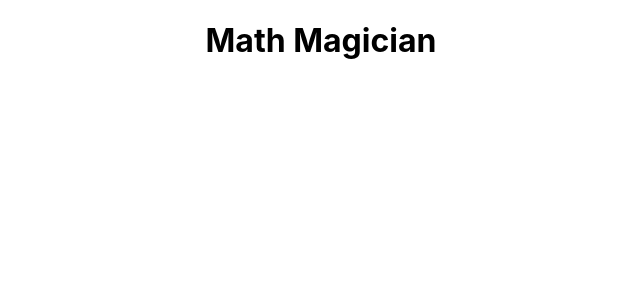
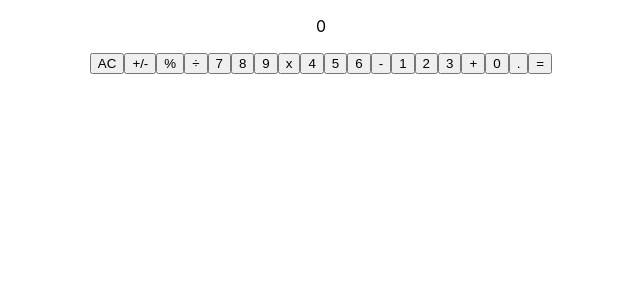
Before and after one commit to MostafaShahat2021/math-magician-SPA, a React (Create React App) app: page / in a window 1280 px wide. Shown: the top 300 px of the page, without its empty margins (319-959 px from the left). Built offline with nearby package versions, Linux system fonts and the light colour scheme.

Commit message:
Add components Dirictory With Calculator.js File

```diff
--- a/src/App.js
+++ b/src/App.js
@@ -1,9 +1,10 @@
 import './App.css';
+import CalcContainer from './components/Calculator';
 
 function App() {
   return (
     <div className="App">
-      <h1>Math Magician</h1>
+      <CalcContainer />
     </div>
   );
 }
--- /dev/null
+++ b/src/components/BtnContainer.js
@@ -0,0 +1,12 @@
+function BtnContainer() {
+  const calcFun = ['AC', '+/-', '%', '÷', 7, 8, 9, 'x', 4, 5, 6, '-', 1, 2, 3, '+', 0, '.', '='];
+  return (
+    <div className="btnContainer">
+      {
+        calcFun.map((element) => (<button type="button" key={element}>{element}</button>))
+      }
+    </div>
+  );
+}
+
+export default BtnContainer;
--- /dev/null
+++ b/src/components/Calculator.js
@@ -0,0 +1,13 @@
+import Display from './Display';
+import BtnContainer from './BtnContainer';
+
+function CalcContainer() {
+  return (
+    <div className="calcContainer">
+      <Display />
+      <BtnContainer />
+    </div>
+  );
+}
+
+export default CalcContainer;
--- /dev/null
+++ b/src/components/Display.js
@@ -0,0 +1,7 @@
+function Display() {
+  return (
+    <p className="display">0</p>
+  );
+}
+
+export default Display;
```
